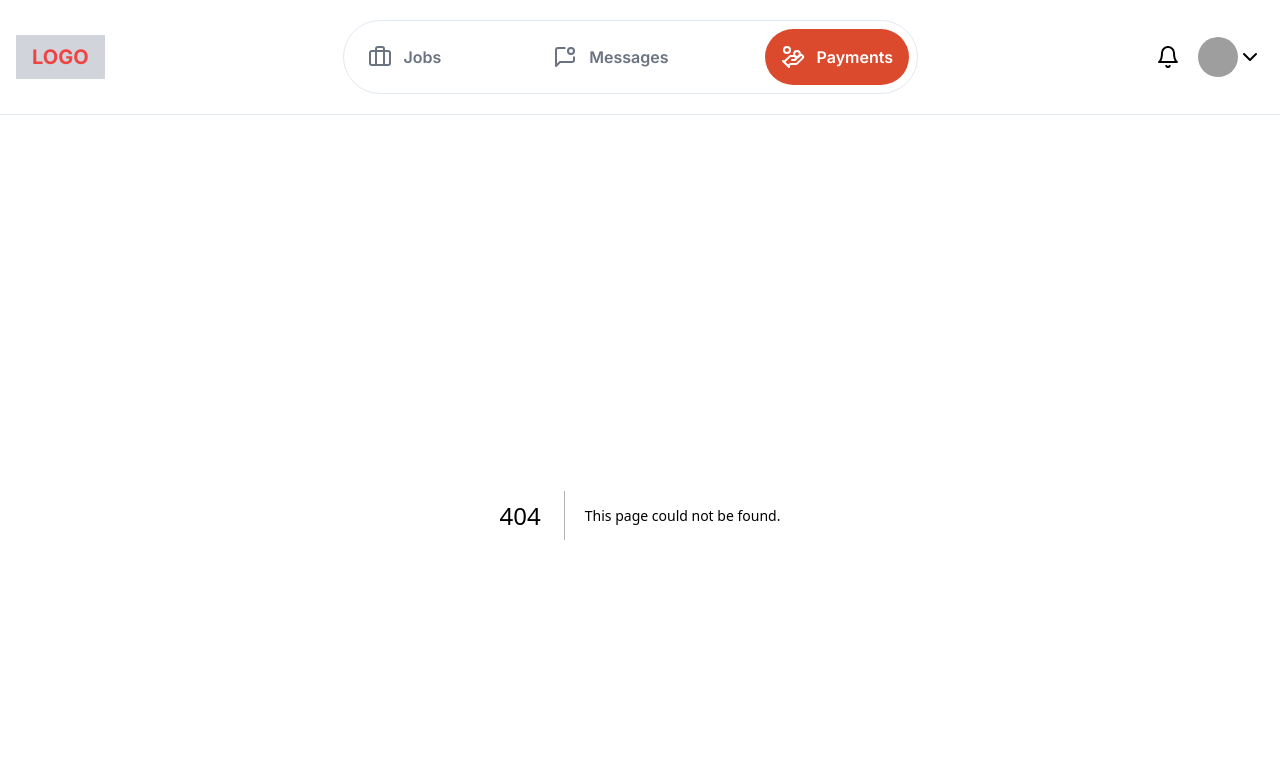
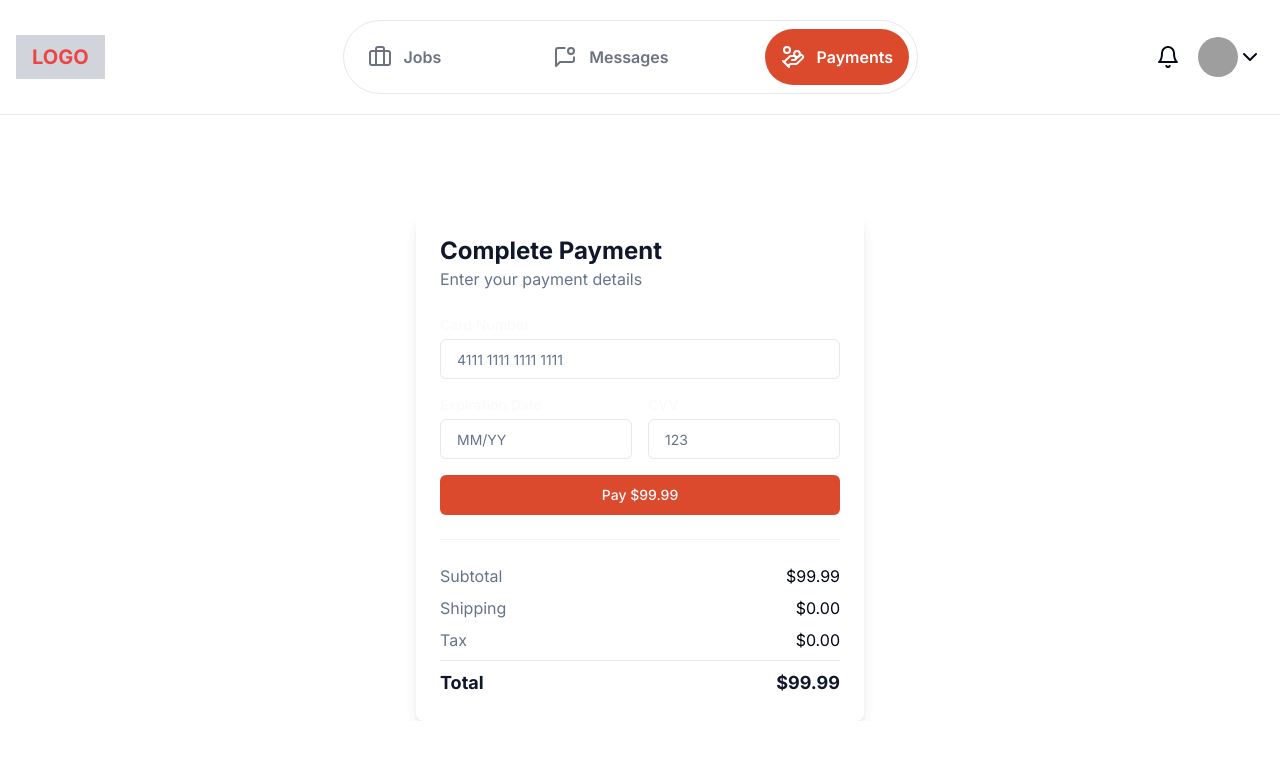
Before and after one commit to Introfect/cladex, a Next.js app: page /payments in a window 1280 px wide. Before the commit this address had no page. Shown: the top 760 px of the page. Built offline with nearby package versions, Linux system fonts and the light colour scheme; grey boxes are pictures that could not be loaded.

Commit message:
added message and payments page

```diff
--- a/package.json
+++ b/package.json
@@ -10,6 +10,7 @@
   },
   "dependencies": {
     "@radix-ui/react-avatar": "^1.1.0",
+    "@radix-ui/react-separator": "^1.1.0",
     "@radix-ui/react-slot": "^1.1.0",
     "class-variance-authority": "^0.7.0",
     "clsx": "^2.1.1",
--- a/src/app/layout.tsx
+++ b/src/app/layout.tsx
@@ -6,8 +6,8 @@ import Navbar from "@/components/Navbar";
 const inter = Inter({ subsets: ["latin"] });
 
 export const metadata: Metadata = {
-  title: "Create Next App",
-  description: "Generated by create next app",
+  title: "Clade Hiring",
+  description: "A hiring platform",
 };
 
 export default function RootLayout({
--- /dev/null
+++ b/src/app/payments/page.tsx
@@ -0,0 +1,85 @@
+import { Button } from '@/components/ui/button'
+import { Input } from '@/components/ui/input'
+import { Separator } from '@/components/ui/separator'
+import React from 'react'
+
+type Props = {}
+
+function Page({}: Props) {
+  return (
+    <div className="flex flex-col items-center justify-center bg-background overflow-y-hidden mt-24 ">
+    <div className="w-full max-w-md p-6 bg-white rounded-lg shadow-lg">
+      <div className="mb-6">
+        <h1 className="text-2xl font-bold text-primary">Complete Payment</h1>
+        <p className="text-muted-foreground">Enter your payment details</p>
+      </div>
+      <form className="space-y-4">
+        <div>
+          <label htmlFor="cardNumber" className="block mb-1 text-sm font-medium text-primary-foreground">
+            Card Number
+          </label>
+          <Input
+            id="cardNumber"
+            type="text"
+            placeholder="4111 1111 1111 1111"
+            className="w-full px-4 py-2 border border-input rounded-md focus:outline-none focus:ring-2 focus:ring-primary focus:border-primary"
+          />
+        </div>
+        <div className="grid grid-cols-2 gap-4">
+          <div>
+            <label htmlFor="expirationDate" className="block mb-1 text-sm font-medium text-primary-foreground">
+              Expiration Date
+            </label>
+            <Input
+              id="expirationDate"
+              type="text"
+              placeholder="MM/YY"
+              className="w-full px-4 py-2 border border-input rounded-md focus:outline-none focus:ring-2 focus:ring-primary focus:border-primary"
+            />
+          </div>
+          <div>
+            <label htmlFor="cvv" className="block mb-1 text-sm font-medium text-primary-foreground">
+              CVV
+            </label>
+            <Input
+              id="cvv"
+              type="text"
+              placeholder="123"
+              className="w-full px-4 py-2 border border-input rounded-md focus:outline-none focus:ring-2 focus:ring-primary focus:border-primary"
+            />
+          </div>
+        </div>
+        <div>
+          <Button
+            type="submit"
+            className="w-full bg-[#DC4A2D] text-primary-foreground hover:bg-[hsl(0,71%,52%)] focus:outline-none focus:ring-2 focus:ring-primary focus:ring-offset-2"
+          >
+            Pay $99.99
+          </Button>
+        </div>
+      </form>
+      <div className="mt-6 border-t border-muted pt-6">
+        <div className="flex justify-between mb-2">
+          <p className="text-muted-foreground">Subtotal</p>
+          <p>$99.99</p>
+        </div>
+        <div className="flex justify-between mb-2">
+          <p className="text-muted-foreground">Shipping</p>
+          <p>$0.00</p>
+        </div>
+        <div className="flex justify-between mb-2">
+          <p className="text-muted-foreground">Tax</p>
+          <p>$0.00</p>
+        </div>
+        <Separator />
+        <div className="flex justify-between items-center mt-2">
+          <p className="text-lg font-bold text-primary">Total</p>
+          <p className="text-lg font-bold text-primary">$99.99</p>
+        </div>
+      </div>
+    </div>
+  </div>
+  )
+}
+
+export default Page
--- a/src/components/JobPage.tsx
+++ b/src/components/JobPage.tsx
@@ -36,7 +36,7 @@ const JobPage=()=> {
         <JobDescription />
         <CompanyDetails />
       </div>
-      <div className="lg:w-1/5">
+      <div className="lg:w-1/5 overflow-x-hidden">
         <Sidebar />
       </div>
     </div>
--- a/src/components/Sidebar.tsx
+++ b/src/components/Sidebar.tsx
@@ -4,12 +4,12 @@ import React from 'react';
 const Sidebar = () => {
   return (
     <div className="h-full w-full bg-gray-100/40 mx-auto shadow-md p-4 border-l">
-      <div className="flex justify-between space-x-2 mb-4">
+      <div className="flex flex-col items-center justify-center xl:flex-row lg:justify-between  m-2">
         <button className="bg-red-100 text-red-600 px-4 py-2 rounded-lg flex items-center justify-center w-full border border-[#DC4A2D]">
         <Trash2 className='w-4 mr-2' />
           Delete job
         </button>
-        <button className="bg-[#DC4A2D] text-white px-4 py-2 rounded-lg flex items-center w-full justify-center border-2 border-red-200">
+        <button className="bg-[#DC4A2D] m-2 text-white px-4 py-2 rounded-lg flex items-center w-full justify-center border-2 border-red-200">
         <Pencil className='w-4 mr-2'/>
           Edit job
         </button>
--- a/src/components/chat/ChatScreen.tsx
+++ b/src/components/chat/ChatScreen.tsx
@@ -43,7 +43,7 @@ function ChatScreen() {
           </div>
         </div>
         <div className="flex items-start gap-3 justify-end">
-          <div className="rounded-md bg-primary text-primary-foreground p-3 text-sm">
+          <div className="rounded-md bg-[#DC4A2D] text-primary-foreground p-3 text-sm">
             <p>I amm doing great, thanks for asking!</p>
             <div className="text-xs text-primary-foreground/80">2:35 PM</div>
           </div>
@@ -63,7 +63,7 @@ function ChatScreen() {
           </div>
         </div>
         <div className="flex items-start gap-3 justify-end">
-          <div className="rounded-md bg-primary text-primary-foreground p-3 text-sm">
+          <div className="rounded-md bg-[#DC4A2D] text-primary-foreground p-3 text-sm">
             <p>Yes, I really like it! Great work .</p>
             <div className="text-xs text-primary-foreground/80">11:25 AM</div>
           </div>
--- a/src/components/chat/ChatSidebar.tsx
+++ b/src/components/chat/ChatSidebar.tsx
@@ -9,7 +9,7 @@ type Props = {}
 function ChatSidebar({}: Props) {
   return (
 
-    <div className="hidden md:block border-r border-muted/20 bg-white">
+    <div className="hidden md:block border-r bg-white px-1">
       <div className="sticky top-0 flex items-center justify-between px-4 py-3 border-b border-muted/20">
         <div className="flex items-center gap-2">
           <Avatar className="w-8 h-8 border">
@@ -22,7 +22,7 @@ function ChatSidebar({}: Props) {
           <SettingsIcon className="w-5 h-5" />
         </Button>
       </div>
-      <div className="flex-1 overflow-auto">
+      <div className="flex-1 overflow-x-hidden">
         <div className="grid gap-2 p-4">
           <Link
             href="#"
--- /dev/null
+++ b/src/components/ui/input.tsx
@@ -0,0 +1,25 @@
+import * as React from "react"
+
+import { cn } from "@/lib/utils"
+
+export interface InputProps
+  extends React.InputHTMLAttributes<HTMLInputElement> {}
+
+const Input = React.forwardRef<HTMLInputElement, InputProps>(
+  ({ className, type, ...props }, ref) => {
+    return (
+      <input
+        type={type}
+        className={cn(
+          "flex h-10 w-full rounded-md border border-input bg-background px-3 py-2 text-sm ring-offset-background file:border-0 file:bg-transparent file:text-sm file:font-medium placeholder:text-muted-foreground focus-visible:outline-none focus-visible:ring-2 focus-visible:ring-ring focus-visible:ring-offset-2 disabled:cursor-not-allowed disabled:opacity-50",
+          className
+        )}
+        ref={ref}
+        {...props}
+      />
+    )
+  }
+)
+Input.displayName = "Input"
+
+export { Input }
--- /dev/null
+++ b/src/components/ui/separator.tsx
@@ -0,0 +1,31 @@
+"use client"
+
+import * as React from "react"
+import * as SeparatorPrimitive from "@radix-ui/react-separator"
+
+import { cn } from "@/lib/utils"
+
+const Separator = React.forwardRef<
+  React.ElementRef<typeof SeparatorPrimitive.Root>,
+  React.ComponentPropsWithoutRef<typeof SeparatorPrimitive.Root>
+>(
+  (
+    { className, orientation = "horizontal", decorative = true, ...props },
+    ref
+  ) => (
+    <SeparatorPrimitive.Root
+      ref={ref}
+      decorative={decorative}
+      orientation={orientation}
+      className={cn(
+        "shrink-0 bg-border",
+        orientation === "horizontal" ? "h-[1px] w-full" : "h-full w-[1px]",
+        className
+      )}
+      {...props}
+    />
+  )
+)
+Separator.displayName = SeparatorPrimitive.Root.displayName
+
+export { Separator }
```
Also changed, not shown: 1 other file (tests, documents, lock files or other folders).
